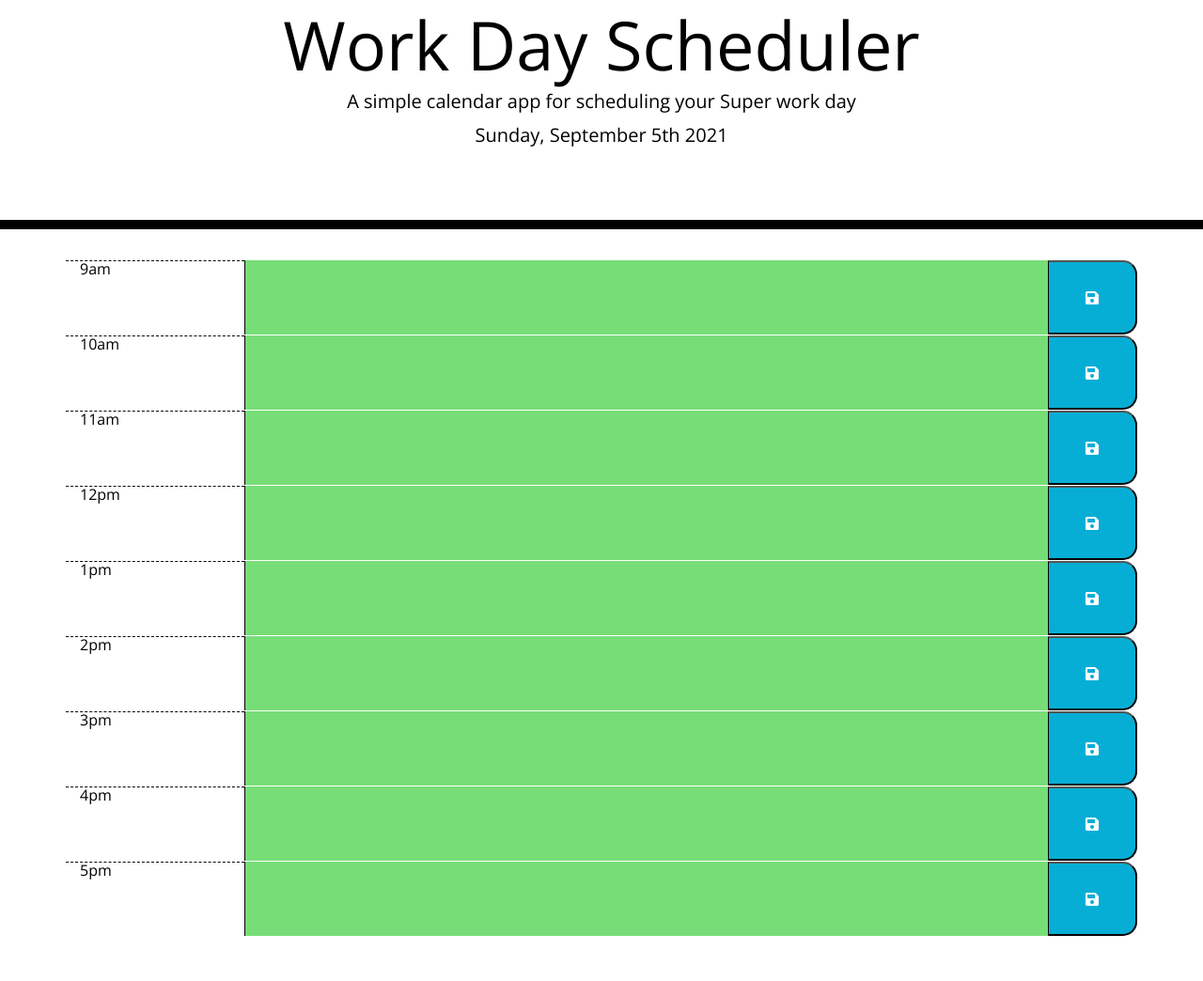
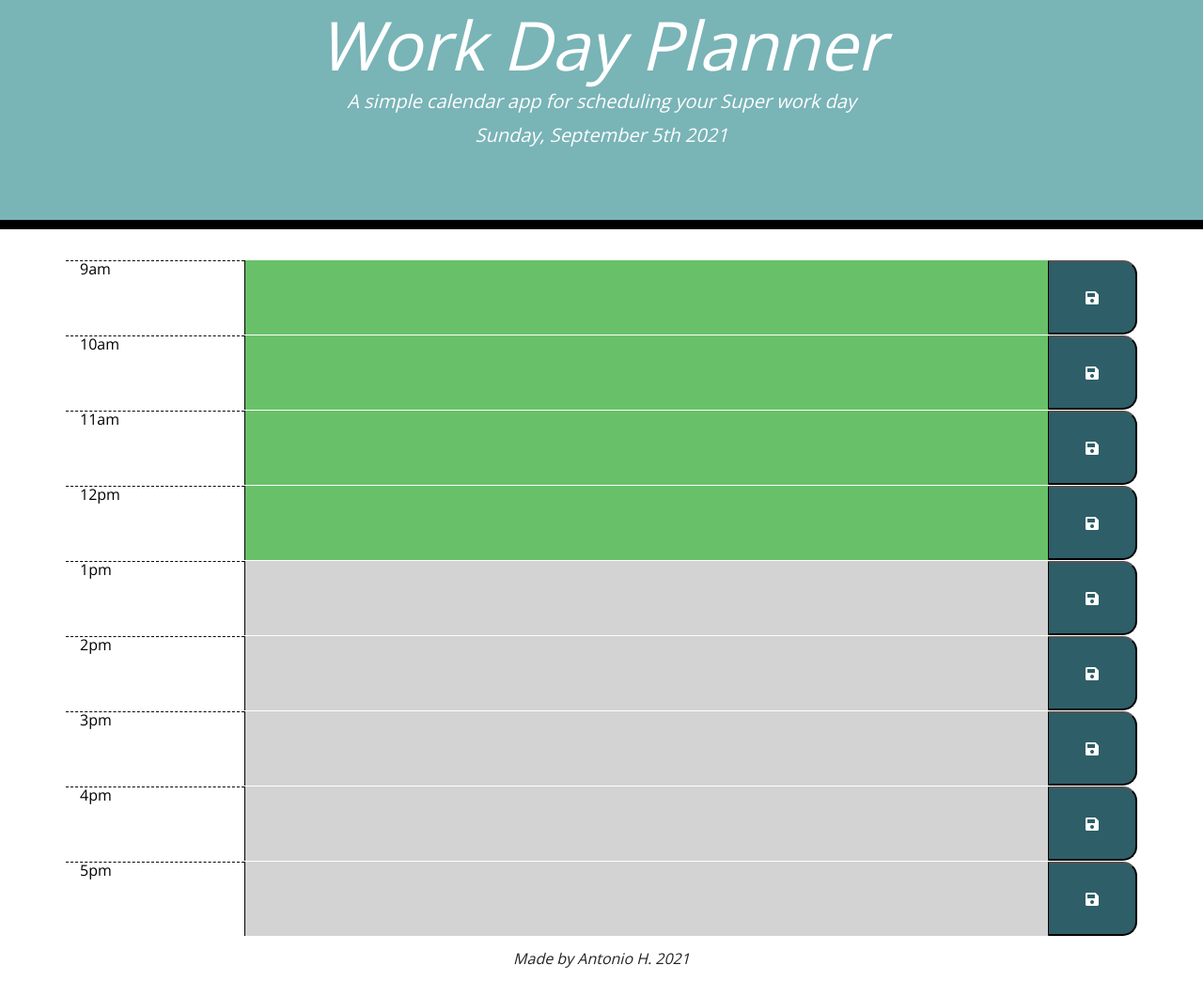
Before and after one commit to Tonycodesnow/SuperPlanner, a plain HTML site: page index.html in a window 1280 px wide. Shown: the part 60-1104 px from the top of the page at 94% size. Before the commit the page ends 1056 px from the top, so only its background shows below. Drawn offline with nearby package versions, Linux system fonts and the light colour scheme.

Commit message:
completed readme, fixed bugs with local storage from times on and after 1pm

```diff
--- a/assets/css/style.css
+++ b/assets/css/style.css
@@ -15,8 +15,9 @@ textarea{
 
 .jumbotron {
   text-align: center;
-  background-color: transparent;
-  color: black;
+  font-style: italic;
+  background-color: #79B4B7;
+  color: #fff;
   border-radius: 0;
   border-bottom: 10px solid black;
 }
@@ -44,24 +45,24 @@ textarea{
 
 .past {
   background-color: #d3d3d3;
-  color: white;
+  color: #112031;
 }
 
 .present {
-  background-color: #ff6961;
-  color: white;
+  background-color: #8a3d39;
+  color: #112031;
 }
 
 .future {
-  background-color: #77dd77;
-  color: white;
+  background-color: #68c168;
+  color: #112031;
 }
 
 .saveBtn {
   border-left: 1px solid black;
   border-top-right-radius: 15px;
   border-bottom-right-radius: 15px;
-  background-color: #06AED5;
+  background-color: #2e5e68;
   color: white;
 }
 
@@ -69,3 +70,9 @@ textarea{
   font-size: 20px;
   transition: all .3s ease-in-out;
 }
+
+footer {
+  text-align: center;
+  padding-top: 16px;
+  font-style: italic;
+}
--- a/assets/js/script.js
+++ b/assets/js/script.js
@@ -22,38 +22,38 @@ var eventData = [{
     {
         hour: "1",
         daytime: "pm",
-        altHour: 13
+        altHour: 1
     },
     {
         hour: "2",
         daytime: "pm",
-        altHour: 14
+        altHour: 2
     },
     {
         hour: "3",
         daytime: "pm",
-        altHour: 15
+        altHour: 3
     },
     {
         hour: "4",
         daytime: "pm",
-        altHour: 16
+        altHour: 4
     },
     {
         hour: "5",
         daytime: "pm",
-        altHour: 17
+        altHour: 5
     },
 
 ]
-
+// present time
 var showTime = moment().format("dddd, MMMM Do YYYY")
-
+// current time at the
 var currentTime = moment().format("H")
 
 $(document).ready(function () {
 
-    console.log(showTime)
+
     $("#nowTime").text(showTime);
     // create visuals for scheduler time, description and save btn icon
     function addTimeBlock() {
@@ -72,15 +72,6 @@ $(document).ready(function () {
             timeBlock.append(description)
             timeBlock.append(saveBtn)
 
-
-            $(saveBtn).on("click", function () {
-                console.log("string, click")
-                var value = $(this).siblings(".description").val()
-                var time = $(this).siblings(".description").attr("id")
-                console.log(time, value)
-                localStorage.setItem(time, value)
-            })
-
             $(".container").append(timeBlock)
             // change color here
             if (eventData[i].altHour < currentTime ){
@@ -89,6 +80,15 @@ $(document).ready(function () {
                 description.addClass("present")
             } else description.addClass("future")
             console.log(eventData[i].altHour,currentTime)
+
+            $(saveBtn).on("click", function () {
+                // save button
+                var value = $(this).siblings(".description").val()
+                var time = $(this).siblings(".description").attr("id")
+                console.log(time, value)
+                localStorage.setItem(time, value)
+            })
+
         }
 
     }
--- a/index.html
+++ b/index.html
@@ -24,17 +24,18 @@
 
   <body>
     <header class="jumbotron">
-      <h1 class="display-3">Work Day Scheduler</h1>
+      <h1 class="display-3">Work Day Planner</h1>
       <p class="lead">A simple calendar app for scheduling your Super work day</p>
       <p id="currentDay" class="lead"><span id="nowTime"></span></p>
     </header>
+
     <main class="background">
       <div class="container">
         <!-- Timeblocks go here -->
 
-
       </div>
     </main>
+    <footer><p>Made by Antonio H. 2021</p></footer>
 
     <script src="https://code.jquery.com/jquery-3.4.1.min.js"></script>
     <script src="https://cdnjs.cloudflare.com/ajax/libs/moment.js/2.24.0/moment.min.js"></script>
```
Also changed, not shown: assets/images/floppyD.png (deleted), assets/images/planner.png (added), assets/images/screencapture-file-C-Users-Huert-Desktop-1projects-challenges-Superplanner-index-html-2021-09-04-12_53_15.png (deleted), 2 other files.
